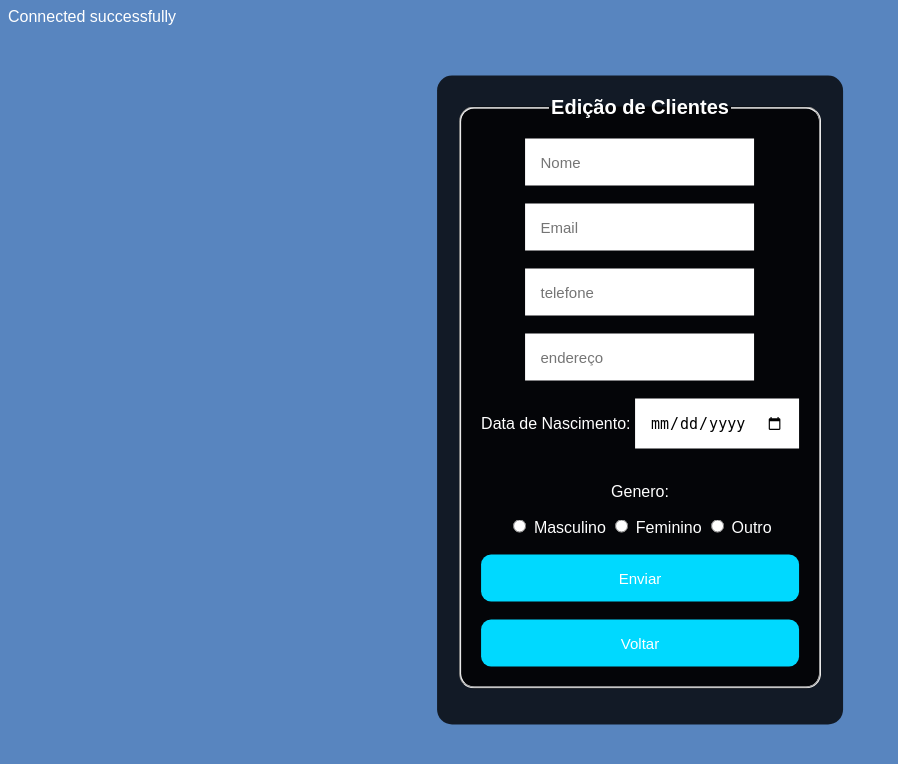
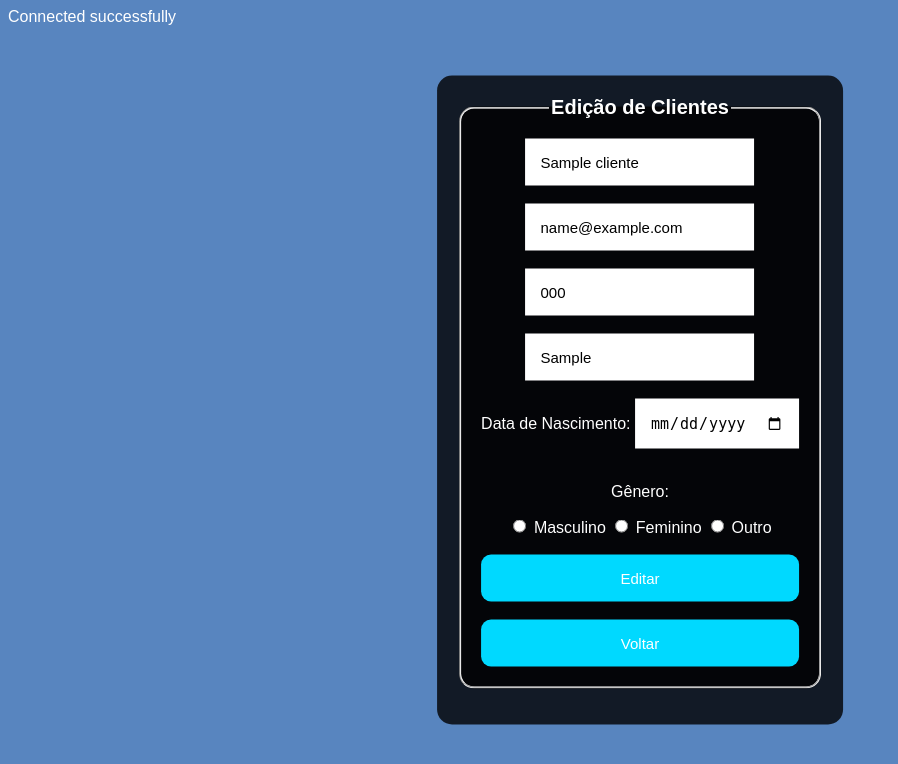
Before and after one commit to ProjetosIntegradores/Pi_Website0001, a PHP site: page /edit.php?id=1 in a window 1280 px wide. Shown: the top 764 px of the page, without its empty margins (0-898 px from the left). Run offline with PHP 8.4, Linux system fonts and the light colour scheme; the visitor is signed in with stand-in values (Sample User, id 1); tables that the repository leaves empty or names only in its code hold one stand-in row (values such as "Sample post"); data that the repository does not hold is empty.

Commit message:
Parte de edição e excluir pronto
A parte bruta e difícil do projeto está feita, agora tem que arrumar os detalhes e aparência para o cliente

```diff
--- a/Formulario.php
+++ b/Formulario.php
@@ -74,7 +74,7 @@
                 <input type="radio" name="genero" id="outro" value="outro" required>
                 <label for="outro">Outro</label>
                 <br><br>
-                <button type="submit" name="submit">Enviar</button> <!-- Adicionado name="submit" -->
+                <button type="submit" name="submit" id="submit">Enviar</button> <!-- Adicionado name="submit" -->
                 <br><br>
                 <button type="reset">Limpar</button>
                 <br><br>
--- a/edit.php
+++ b/edit.php
@@ -1,32 +1,32 @@
 <?php
+if (!empty($_GET["id"])) {
+    include_once 'conexao.php';
 
-    if(!empty($_GET["id"])){
-        include_once'conexao.php';
+    $id = $_GET['id'];
 
-        $id = $_GET['id'];
+    // Consulta para buscar os dados do cliente
+    $result = mysqli_query($conexao, "SELECT * FROM clientes WHERE id='$id'");
 
-        $result = mysqli_query($conexao, "SELECT * FROM clientes WHERE id='$id'");
+    // Verifica se o cliente existe
+    if (mysqli_num_rows($result) > 0) {
+        $user_data = mysqli_fetch_assoc($result);
 
-        if($result->num_rows >0){
-        while($user_data = mysqli_fetch_assoc($result)) {
+        // Atribui os valores às variáveis
         $nome = $user_data['nome'];
         $email = $user_data['email'];
         $telefone = $user_data['telefone'];
         $endereco = $user_data['endereco'];
         $data_nascimento = $user_data['data_nascimento'];
         $genero = $user_data['genero'];
-        }} else {header('Location: Sistema.php');}
-
-
-        $nome = $_POST['nome'];
-        $email = $_POST['email'];
-        $telefone = $_POST['telefone'];
-        $endereco = $_POST['endereco'];
-        $data_nascimento = $_POST['data_nascimento'];
-        $genero = $_POST['genero'];
-
-        $result = mysqli_query($conexao, "INSERT INTO clientes(nome,email,telefone,endereco,data_nascimento,genero)
-        VALUES ('$nome','$email','$telefone','$endereco','$data_nascimento','$genero')");
+    } else {
+        // Redireciona para o sistema se o ID não for encontrado
+        header('Location: Sistema.php');
+        exit();
+    }
+} else {
+    // Redireciona para o sistema se o ID não for fornecido
+    header('Location: Sistema.php');
+    exit();
 }
 ?>
 <!DOCTYPE html>
@@ -38,7 +38,7 @@
     <link rel="stylesheet" href="Style.css">
     <body>
         <div class="box">
-            <form action="formulario.php" method="POST">
+            <form action="saveedit.php" method="POST">
                 <fieldset>
                 <legend><b>Edição de Clientes</b></legend>
                 <input type="text" name="nome" id="nome" placeholder="Nome" value="<?php echo $nome ?>" required>
@@ -52,15 +52,16 @@
                 <label for="data_nascimento">Data de Nascimento:</label>
                 <input type="date" name="data_nascimento" id="data_nascimento" value="<?php echo $data_nascimento ?>" required>
                 <br><br>
-                <p>Genero:</p>
-                <input type="radio" name="genero" id="masculino" value="masculino" value="<?php echo $genero == 'masculino' ? 'checked' : ''?>"required>
+                <p>Gênero:</p>
+                <input type="radio" name="genero" id="masculino" value="masculino" <?php echo $genero == 'masculino' ? 'checked' : '' ?> required>
                 <label for="masculino">Masculino</label>
-                <input type="radio" name="genero" id="feminino" value="feminino" value="<?php echo $genero == 'feminino' ? 'checked' : ''?>"required>
+                <input type="radio" name="genero" id="feminino" value="feminino" <?php echo $genero == 'feminino' ? 'checked' : '' ?> required>
                 <label for="feminino">Feminino</label>
-                <input type="radio" name="genero" id="outro" value="outro" value="<?php echo $genero == 'outro' ? 'checked' : '' ?>"required>
+                <input type="radio" name="genero" id="outro" value="outro" <?php echo $genero == 'outro' ? 'checked' : '' ?> required>
                 <label for="outro">Outro</label>
                 <br><br>
-                <button type="submit" name="submit">Enviar</button>
+                <input type="hidden" name="id" value="<?php echo $id ?>">
+                <button type="submit" name="update" id="update">Editar</button>
                 <br><br>
                 <button type="button" onclick="window.location.href='Sistema.php'">Voltar</button>
                 </fieldset>
```
Also changed, not shown: delete.php (+21 -0 lines), saveedit.php (added, +28 -0 lines).
